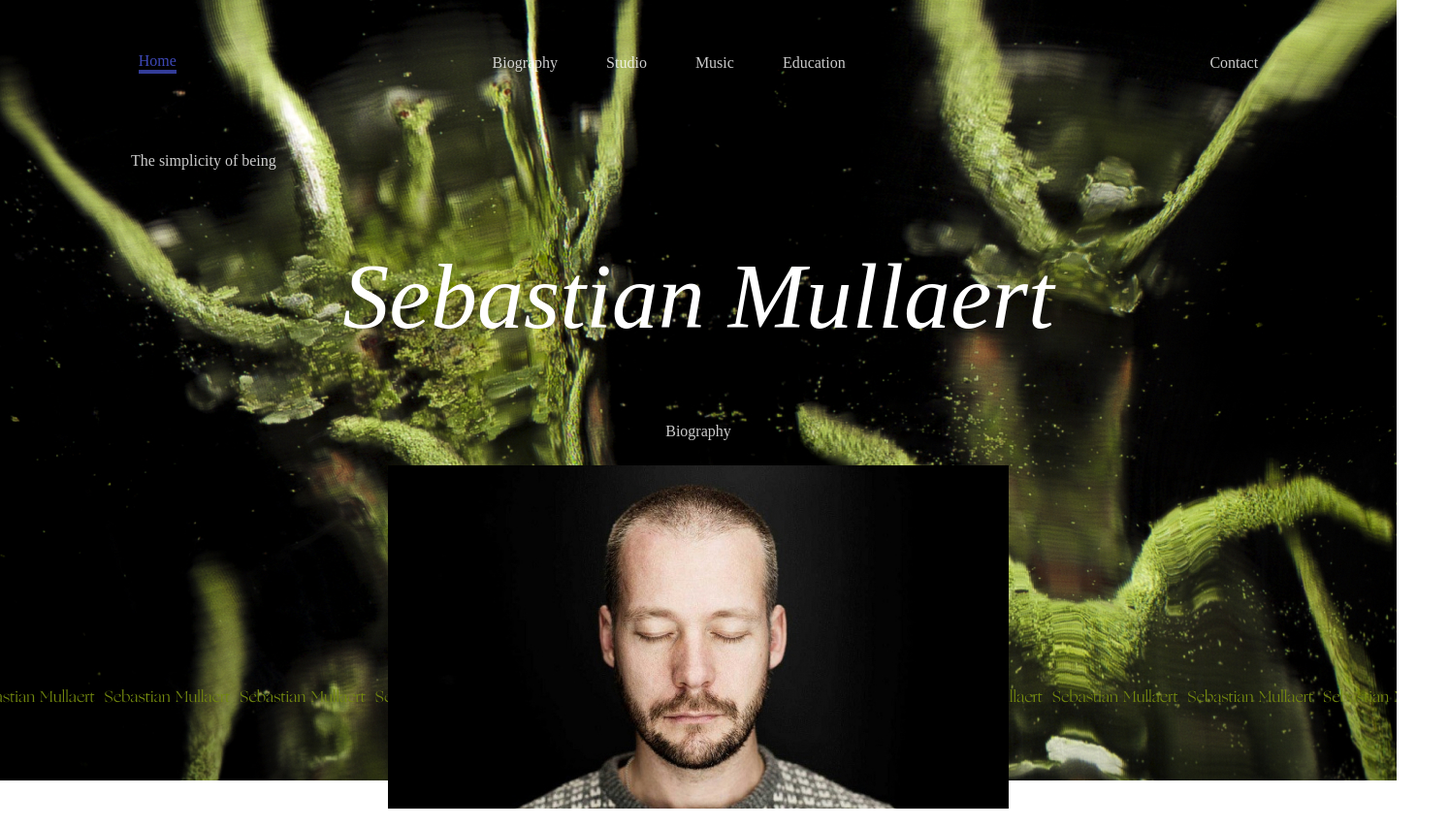
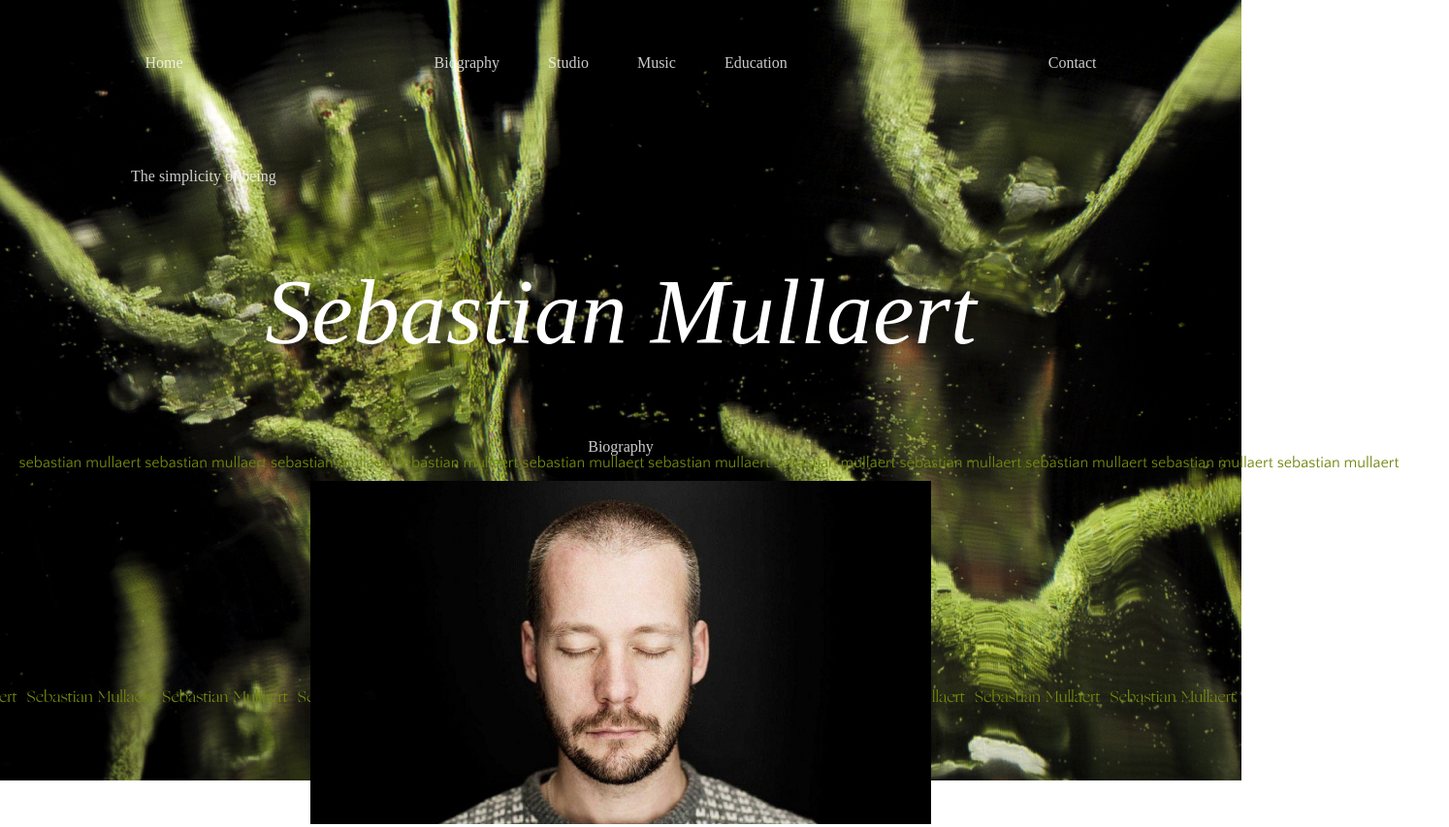
Before and after one commit to Natalina686/sebastian-mullaert-project, a plain HTML site: page index.html in a window 1280 px wide. Shown: the top 853 px of the page at 97% size, 1494 px wide, since content can reach past the window. Drawn offline with Linux system fonts and the light colour scheme.

Commit message:
delited mistakes

```diff
--- a/index.html
+++ b/index.html
@@ -40,9 +40,12 @@
 
             </nav>
             <div class="hero">
-                <a href="" class="link-simplicity">The simplicity of being</a>
+                <p class="simplicity">The simplicity of being</p>
                 <h1>Sebastian Mullaert</h1>
-                <a href="" class="link-biography">Biography</a>
+                <p class="line">sebastian mullaert sebastian mullaert sebastian mullaert sebastian mullaert sebastian
+                    mullaert sebastian mullaert
+                    sebastian mullaert sebastian mullaert sebastian mullaert sebastian mullaert sebastian mullaert</p>
+                <p class="biography">Biography</p>
 
 
                 <div>
--- a/styles/style.css
+++ b/styles/style.css
@@ -4,7 +4,7 @@
 }
 .container {
   text-align: center;
-  width: 1440px;
+  width: 100%;
   height: 805px;
   background-image: url(../images/background-image.jpg);
   background-size: cover;
@@ -19,7 +19,7 @@
   display: flex;
   align-items: center;
   justify-content: space-around;
-
+  padding: 40px;
   opacity: 80%;
 }
 
@@ -27,7 +27,6 @@
   list-style: none;
   font-weight: 400;
   font-size: 16px;
-  padding: 40px;
   display: flex;
   align-items: center;
 }
@@ -43,12 +42,14 @@
 
 .navigation li a:hover,
 .navigation li a:focus {
-  color: blue;
+  color: #fff;
+  text-decoration: underline;
 }
 
 a:hover,
 a:focus {
-  color: blue;
+  color: #fff;
+  text-decoration: underline;
 }
 
 a {
@@ -56,36 +57,30 @@ a {
   color: #fff;
 }
 
-.stick::after {
-  display: block;
-
-  bottom: 0;
-  content: "";
-  width: 100%;
-  height: 4px;
-
-  background-color: #404bbf;
-}
-.stick {
-  color: #4d5ae5;
-}
-
-.link-simplicity {
+.simplicity {
   display: block;
   padding-top: 27px;
   text-align: left;
   padding-left: 135px;
+  color: #fff;
   opacity: 80%;
 }
 
-.link-biography {
+.biography {
   display: block;
+  color: #fff;
   opacity: 80%;
   margin-bottom: 25px;
 }
 
 .line {
   position: absolute;
+  color: #71870e;
+  font-family: "Quattrocento Sans";
+  width: 1526px;
+  font-weight: 400;
+  font-size: 16px;
+  left: -32px;
 }
 
 h1 {
```
Also changed, not shown: images/tagline.svg (deleted).
